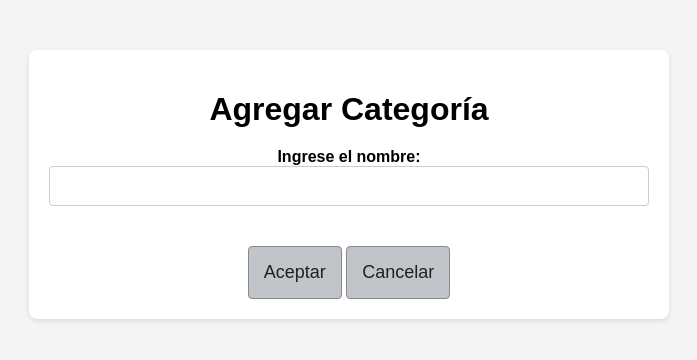
After one commit to IrinaLamboglia/Caritas_project, a Django app: page /agregar_categoria/ in a window 1280 px wide. The commit adds this page. Shown: the top 360 px of the page, without its empty margins (291-988 px from the left). Run offline with Django 4.2, Linux system fonts and the light colour scheme.

Commit message:
AgregarCategoria

```diff
--- /dev/null
+++ b/login/agregarCategoria/views.py
@@ -0,0 +1,19 @@
+# views.py
+from django.shortcuts import render, redirect
+from core.models import Categoria
+
+def agregar_categoria(request):
+    error_message = None
+    if request.method == 'POST':
+        nombre_categoria = request.POST.get('nombre_categoria')
+        if not Categoria.objects.filter(nombre=nombre_categoria).exists():
+            categoria = Categoria.objects.create(nombre=nombre_categoria)
+            # Actualizar la lista de productos (a implementar)
+            return redirect('home')  # Redirigir a la página de inicio o a donde sea necesario
+        else:
+            error_message = "La categoría ya está registrada"
+    return render(request, 'agregar_categoria/aceptarCategoria.html', {'error_message': error_message})
+
+def mostrar_categorias(request):
+    categorias = Categoria.objects.all()
+    return render(request, 'agregar_categoria/mostrarCategoria.html', {'categorias': categorias})
--- /dev/null
+++ b/login/core/static/css/estiloCategoria.css
@@ -0,0 +1,76 @@
+/* styles.css */
+body {
+    font-family: Arial, sans-serif;
+    background-color: #f4f4f4;
+    margin: 0;
+    padding: 0;
+}
+
+.container {
+    max-width: 600px;
+    margin: 50px auto;
+    padding: 20px;
+    background-color: #fff;
+    border-radius: 8px;
+    box-shadow: 0 2px 5px rgba(0, 0, 0, 0.1);
+    text-align: center; /* Centra el contenido */
+}
+
+.title {
+    margin-bottom: 20px; /* Separación entre el título y el formulario */
+}
+
+.form-container {
+    margin-top: 20px;
+}
+
+.form-group {
+    margin-bottom: 20px;
+}
+
+label {
+    font-weight: bold;
+}
+
+.form-control {
+    width: 100%;
+    padding: 10px;
+    font-size: 16px;
+    border: 1px solid #ccc;
+    border-radius: 4px;
+    box-sizing: border-box;
+}
+
+.btn {
+    padding: 15px; /* Aumenta el tamaño del botón */
+    font-size: 18px; /* Aumenta el tamaño del texto del botón */
+    cursor: pointer;
+}
+
+.btn-lg {
+    margin-top: 20px; /* Espaciado superior para separar el botón */
+}
+
+.error-message {
+    color: #ff0000;
+    margin-top: 10px;
+}
+
+/* Estilos para los enlaces que los hacen lucir como botones */
+.btn {
+    display: inline-block;
+    text-decoration: none; /* Quita el subrayado del enlace */
+    color: #202020; /* Cambia el color del texto a blanco */
+    padding: 15px; /* Ajusta el espaciado interno del enlace */
+    font-size: 18px; /* Ajusta el tamaño de la fuente del enlace */
+    border: 1px solid #87898b; /* Añade un borde alrededor del enlace */
+    border-radius: 4px; /* Añade esquinas redondeadas al borde del enlace */
+    background-color: #c1c5c9; /* Cambia el color de fondo del enlace */
+    cursor: pointer; /* Cambia el cursor al pasar por encima del enlace */
+    text-align: center; /* Centra el texto del enlace */
+}
+
+/* Estilos adicionales para los enlaces que los hacen lucir como botones */
+.btn:hover {
+    background-color: #7ab2c0; /* Cambia el color de fondo del enlace al pasar el ratón por encima */
+}
--- /dev/null
+++ b/login/core/templates/agregar_categoria/aceptarCategoria.html
@@ -0,0 +1,31 @@
+{% load static %}
+<!-- formulario_aceptar_categoria.html -->
+<!-- formulario_aceptar_categoria.html -->
+<!DOCTYPE html>
+<html lang="es">
+<head>
+    <meta charset="UTF-8">
+    <meta name="viewport" content="width=device-width, initial-scale=1.0">
+    <title>Agregar Categoría</title>
+    <link rel="stylesheet" href="{% static 'css/estiloCategoria.css' %}">
+</head>
+<body>
+    <div class="container">
+        <h1 class="title">Agregar Categoría</h1>
+        <div class="form-container">
+            <form method="post">
+                {% csrf_token %}
+                <div class="form-group">
+                    <label for="nombre_categoria">Ingrese el nombre:</label>
+                    <input type="text" id="nombre_categoria" name="nombre_categoria" class="form-control" required>
+                </div>
+                <button type="submit" class="btn btn-primary btn-lg btn-block">Aceptar</button>
+                <a href="{% url 'home' %}" class="btn btn-primary btn-lg btn-block">Cancelar</a>
+            </form>
+            {% if error_message %}
+                <p class="error-message">{{ error_message }}</p>
+            {% endif %}
+        </div>
+    </div>
+</body>
+</html>
--- a/login/core/templates/core/base.html
+++ b/login/core/templates/core/base.html
@@ -17,10 +17,14 @@
     <ul>
         <li><a href={% url 'home' %}>Inicio</a></li>
         <li><a href={% url 'products' %}>Productos</a></li>
+        <li><a href={% url 'Mostar_categoria' %}>Categorias</a></li>
         {% if user.is_authenticated %}
             {% if user.tipo == "administrador" %}
                  <li><a href={% url 'mostrarBaja' %}>Buscar ayudante</a></li>
             {%  endif %}
+            {% if user.tipo == "ayudante" %}
+                 <li><a href="{% url 'agregar_categoria' %}">Agregar categoría</a></li>
+            {% endif %}
             <li><a href={% url 'exit' %}>Salir</a></li>
 
         {% else %}
--- a/login/core/templates/logOut/confirmar_salida.html
+++ b/login/core/templates/logOut/confirmar_salida.html
@@ -10,7 +10,7 @@
     <form action="{% url 'exit' %}" method="post">
         {% csrf_token %}
         <button type="submit">Sí, cerrar sesión</button>
-        <a href="{% url '' %}">Cancelar</a>
+        <a href="{% url 'home' %}">Cancelar</a>
     </form>
 </body>
 </html>
--- a/login/core/urls.py
+++ b/login/core/urls.py
@@ -19,6 +19,7 @@ from log_out.views import confirmar_salida,exit
 #importo funcion exit
 from . import views
 from editarPerfil.views import editar_perfil
+from agregarCategoria.views import agregar_categoria, mostrar_categorias
 
 urlpatterns = [
     path('', home, name='home'),
@@ -35,7 +36,11 @@ urlpatterns = [
 
     path('eliminarAyudante/<str:email>/', views.eliminarAyudante, name='eliminarAyudante'),
     # URL para la edición de perfil del ayudante
-   path('editar_perfil/', editar_perfil, name='editar_perfil'),
+    path('editar_perfil/', editar_perfil, name='editar_perfil'),
 
-    path('listado/bloqueadosListado/',views.listadoBloqueado, name='listadoBloqueados')
+    path('listado/bloqueadosListado/',views.listadoBloqueado, name='listadoBloqueados'),
+
+    path('agregar_categoria/', agregar_categoria, name='agregar_categoria'),
+
+    path('categoria/<int:categoria_id>/', mostrar_categorias, name='Mostar_categoria'),
 ]
```
Also changed, not shown: login/core/models.py (+15 -1 lines), login/core/templates/agregar_categoria/mostrarCategoria.html (added, +21 -0 lines), login/editarPerfil/views.py (added, +11 -0 lines), login/core/migrations/0009_pordesbloquear.py (added), login/core/migrations/0010_categoria.py (added), login/core/migrations/0011_producto.py (added), login/db.sqlite3.
